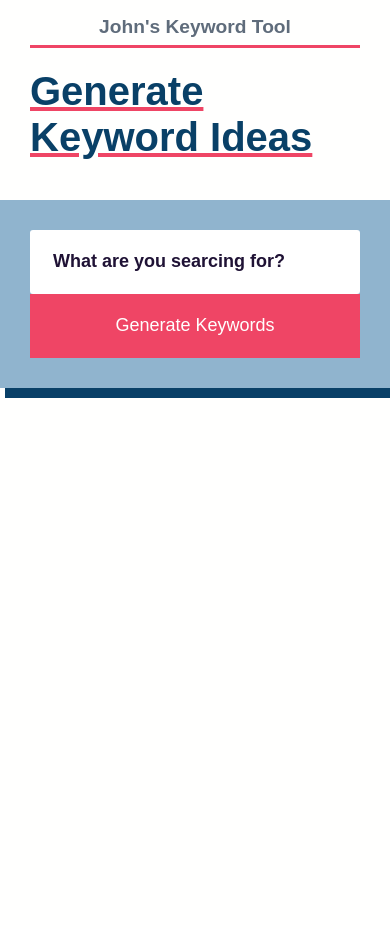
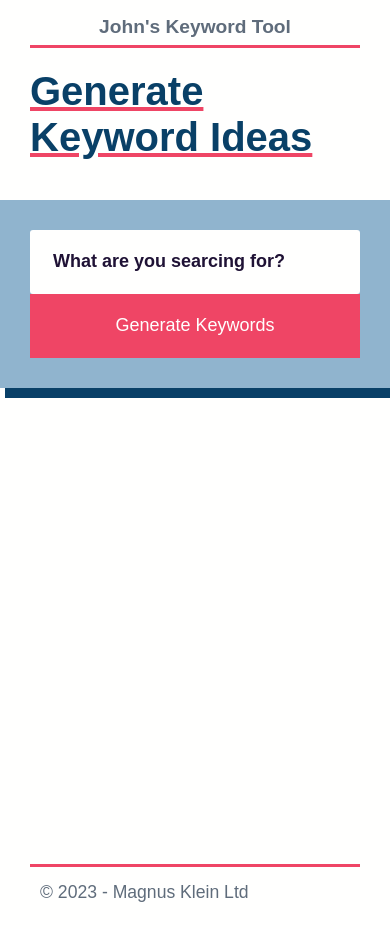
Before and after one commit to jaymagrob/keyword-monolith, a Next.js app: page / in a window 390 px wide. Before the commit the page ends 844 px from the top, so only its background shows below. Built offline with nearby package versions, Linux system fonts and the light colour scheme.

Commit message:
DEV-alpha, mobile css addedn2

```diff
--- a/components/DataRow.tsx
+++ b/components/DataRow.tsx
@@ -21,12 +21,15 @@ export default function DataRow(props: Props) {
     <div className="results-1">
       <h2>{header}</h2>
       <div className="results-2">
+        {!results.length && "No data available"}
         {results.map(letter => (
           <div key={letter.key} className="results-3">
             <h3>
-              {letter.key}
+              {letter.key || "Data"}
             </h3>
             <div>
+            {!letter.data.length && "No data available"}
+            {letter.data.map(i => <div key={i}>{i}</div>)}
               {letter.data.map(i => <div key={i}>{i}</div>)}
             </div>
           </div>
--- a/pages/index.tsx
+++ b/pages/index.tsx
@@ -8,6 +8,7 @@ export default function Home() {
 
   return (
     <>
+    <div className='container'>
       <header className="under-border">John&apos;s Keyword Tool</header>
       <nav>
         <div>
@@ -55,6 +56,10 @@ export default function Home() {
           </main>
         )
       }
+      </div>
+      <footer className="upper-border">
+        &copy; 2023 - Magnus Klein Ltd
+      </footer>
     </>
   )
 }
--- a/styles/globals.css
+++ b/styles/globals.css
@@ -28,6 +28,10 @@ body {
   font-weight: 400;
 }
 
+#__next {
+  min-height: 100vh;
+}
+
 main .results-0 {
   padding: 40px;
   background-color:var(--main)
@@ -42,7 +46,6 @@ main .results-2 {
   margin: 20px 0;
   display: flex;
   flex-wrap: wrap;
-  /* width: calc(100vw - 100px); */
   gap: 30px;
   justify-content: space-evenly;
 }
@@ -62,6 +65,10 @@ main .results-3 {
   border-bottom: var(--tertiary) solid 3px;
 }
 
+.upper-border {
+  border-top: var(--tertiary) solid 3px;
+}
+
 header {
   text-align: center;
   margin: 10px 30px;
@@ -77,6 +84,10 @@ nav {
   display: flex;
   flex-direction: column;
   gap: 30px;
+}
+
+.container {
+  min-height: 100vh;
 }
 
 h1, h2, h3, h4, h5, h6 {
@@ -127,13 +138,19 @@ input {
   height: 4rem;
   margin-bottom: 0px;
   padding-left: 20px;
-  border: 3px solid #fff;
+  border: 3px solid var(--background);
   border-radius: 3px;
-  background-color: #fff;
+  background-color: var(--background);
   color: #1f1235;
   font-weight: 700;
   width: 100%;
   flex-grow: 9;
+  transition: border-color 2s ease;
+  transition: font-size 1s ease;
+}
+
+input:hover, input:focus {
+  font-size: 1.1em;
 }
 
 button[type='submit'] {
@@ -142,8 +159,20 @@ button[type='submit'] {
   width: 20rem;
   height: 4rem;
   padding: 5px;
+  transition: font-size 1s ease;
 }
 
+button[type='submit']:hover {
+  font-size: 0.95em;
+}
+
+footer {
+  margin: 10px 30px;
+  font-size: 1.1rem;
+  font-weight: 500;
+  padding: 10px;
+  text-decoration: none;
+}
 
 @media screen and (max-width:768px) {
   /* * {
```
